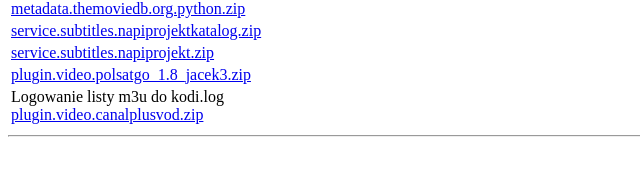
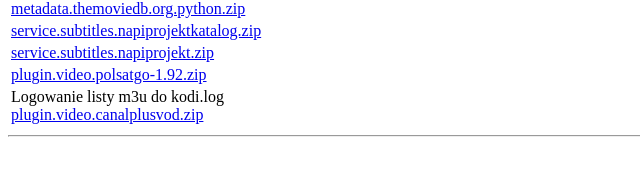
Before and after one commit to mkaflowski/mkaflowski.github.io, a plain HTML site: page index.html in a window 1280 px wide. Shown: the part 243-418 px from the top of the page, 0-640 px from the left. Drawn offline with Linux system fonts and the light colour scheme.

Commit message:
Update index.html

```diff
--- a/index.html
+++ b/index.html
@@ -52,7 +52,7 @@
       </tr>
        <tr>
         <td>
-          <a href="plugin.video.polsatgo_1.8_jacek3.zipp">plugin.video.polsatgo_1.8_jacek3.zip</a>
+          <a href="plugin.video.polsatgo-1.92.zip">plugin.video.polsatgo-1.92.zip</a>
         </td>
       </tr>
       <tr>
```
